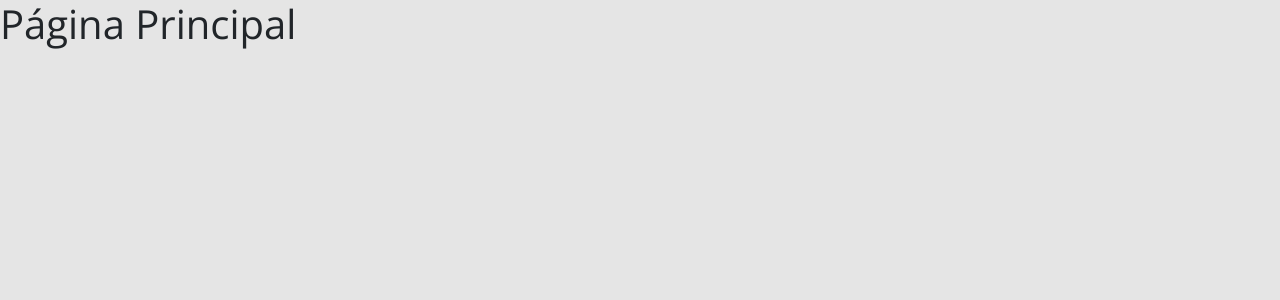
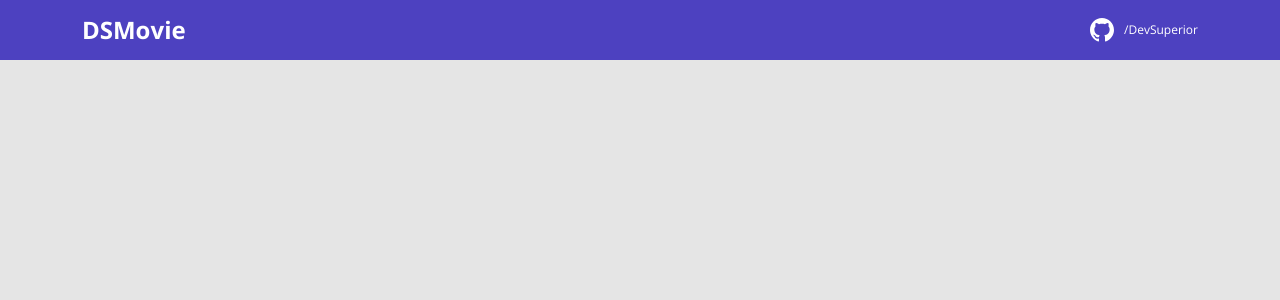
Before and after one commit to viits/ds-movie, a React (Create React App) app in the folder frontend/: page / in a window 1280 px wide. Shown: the top 300 px of the page. Built offline with nearby package versions, Linux system fonts and the light colour scheme.

Commit message:
Feature: Navbar

```diff
--- a/frontend/src/App.tsx
+++ b/frontend/src/App.tsx
@@ -1,5 +1,7 @@
+import Navbar from "./Components/Navbar/Index";
+
 function App() {
-  return <h1>Página Principal</h1>;
+  return <Navbar />;
 }
 
 export default App;
--- /dev/null
+++ b/frontend/src/Components/Navbar/Index.tsx
@@ -0,0 +1,20 @@
+import { ReactComponent as GitHubIcon } from "assets/Img/GitHub.svg";
+import "./Styles.css";
+const Navbar = () => {
+  return (
+    <header>
+      <nav className="container">
+        <div className="dsmovie-nav-content">
+          <h1>DSMovie</h1>
+          <a href="https://github.com/viits">
+            <div className="dsmovie-contact-container">
+              <GitHubIcon />
+              <p className="dsmovie-contact-link">/DevSuperior</p>
+            </div>
+          </a>
+        </div>
+      </nav>
+    </header>
+  );
+};
+export default Navbar;
--- /dev/null
+++ b/frontend/src/Components/Navbar/Styles.css
@@ -0,0 +1,26 @@
+header {
+  background-color: var(--color-primary);
+  height: 60px;
+  display: flex;
+  align-items: center;
+}
+.dsmovie-nav-content {
+  display: flex;
+  justify-content: space-between;
+  align-items: center;
+  color: #fff;
+}
+.dsmovie-contact-container {
+  display: flex;
+  align-items: center;
+}
+.dsmovie-contact-link {
+  margin: 0 0 0 10px;
+  font-size: 12px;
+}
+
+.dsmovie-nav-content h1 {
+  margin: 0;
+  font-weight: 700;
+  font-size: 24px;
+}
```
Also changed, not shown: frontend/tsconfig.json (+3 -8 lines), frontend/src/assets/Img/GitHub.svg (added).
